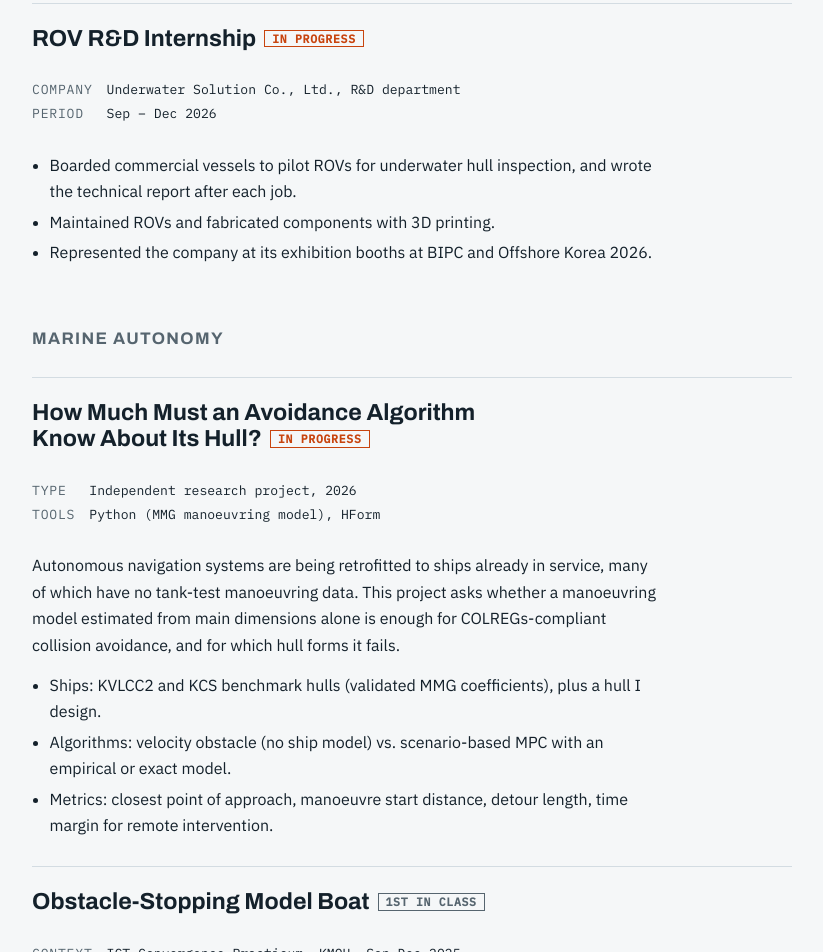
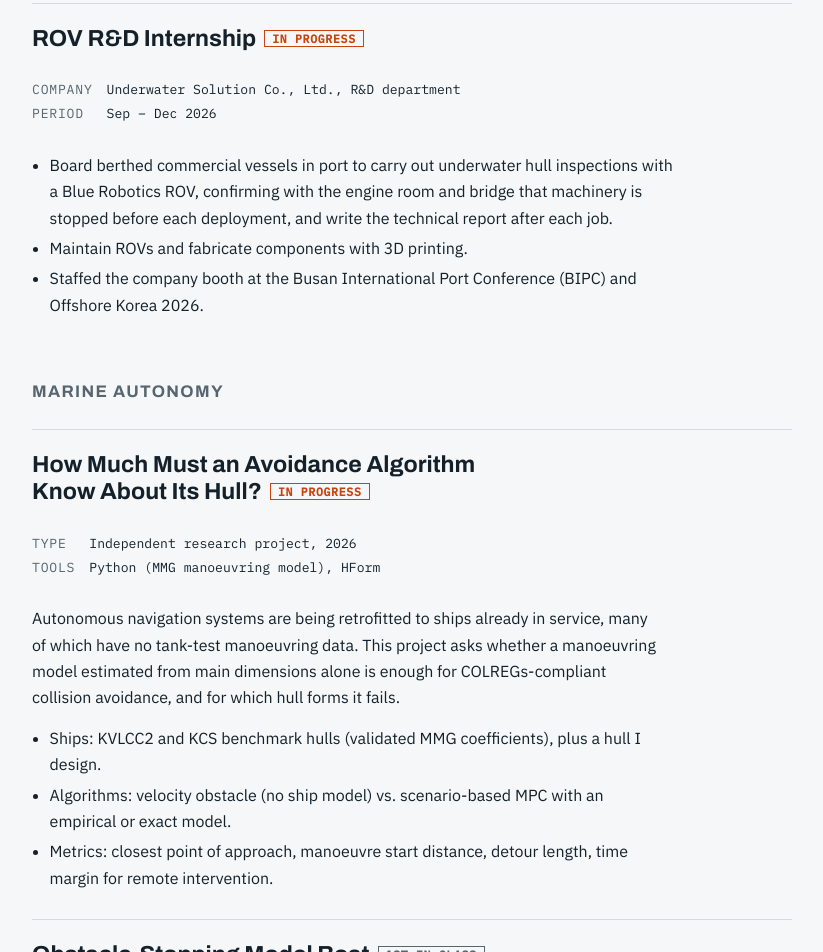
Before and after one commit to chanhyunpark-eng/chanhyunpark-eng.github.io, a plain HTML site: page index.html in a window 1280 px wide. Shown: the part 3141-4093 px from the top of the page, without its empty margins (354-1177 px from the left). Drawn offline with Linux system fonts and the light colour scheme.

Commit message:
Detail ROV hull inspection work
Co-Authored-By: Claude Opus 5.5 <noreply@anthropic.com>
Claude-Session: https://claude.ai/code/session_017AU9WmnkfdSVUt6mktYFfZ

```diff
--- a/index.html
+++ b/index.html
@@ -233,7 +233,7 @@ footer{color:var(--muted);font-size:.85rem;border-top:1px solid var(--rule);padd
       <dt>Company</dt><dd>Underwater Solution Co., Ltd., R&amp;D department</dd>
       <dt>Period</dt><dd>Sep – Dec 2026</dd>
     </dl>
-    <ul class="points"><li>Boarded commercial vessels to pilot ROVs for underwater hull inspection, and wrote the technical report after each job.</li><li>Maintained ROVs and fabricated components with 3D printing.</li><li>Represented the company at its exhibition booths at BIPC and Offshore Korea 2026.</li></ul>
+    <ul class="points"><li>Board berthed commercial vessels in port to carry out underwater hull inspections with a Blue Robotics ROV, confirming with the engine room and bridge that machinery is stopped before each deployment, and write the technical report after each job.</li><li>Maintain ROVs and fabricate components with 3D printing.</li><li>Staffed the company booth at the Busan International Port Conference (BIPC) and Offshore Korea 2026.</li></ul>
   </article>
 </section>
 
```
